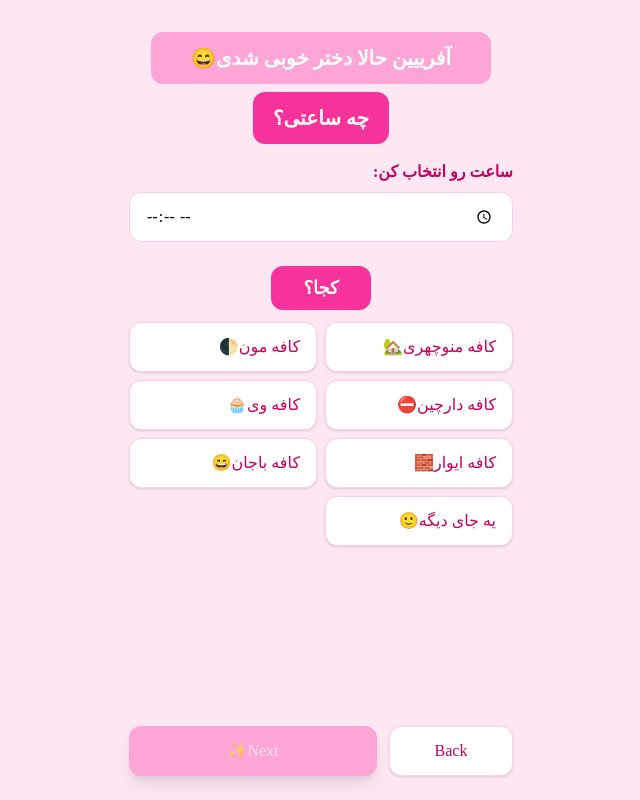
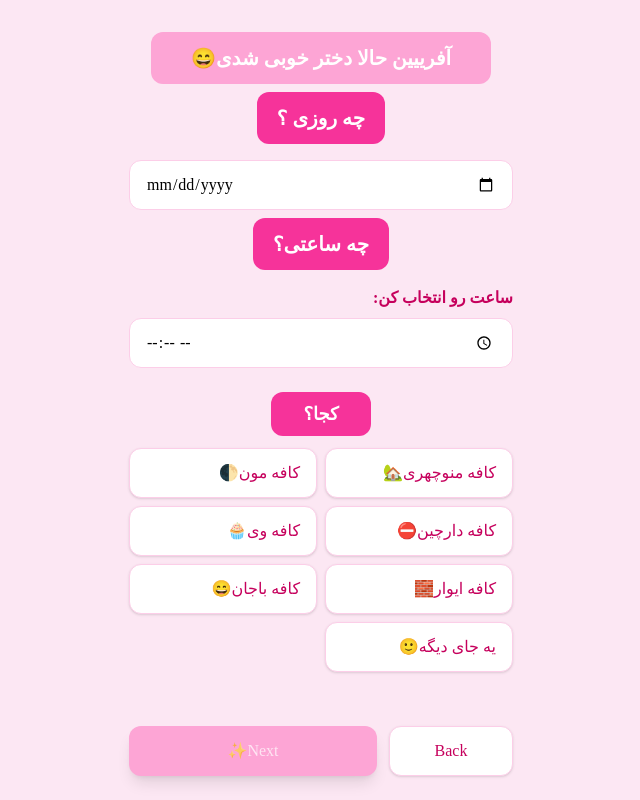
Before and after one commit to Hemo364/date-proposal, a React (Vite) app: page / in a window 1280 px wide. Both pictures are taken after a click on the button "🙄Yes". Shown: the whole page, without its empty margins (319-959 px from the left). Built offline with nearby package versions, Linux system fonts and the light colour scheme; a web font is replaced by a local one.

Commit message:
updating the date inputs

```diff
--- a/src/DateProject/AppDate.jsx
+++ b/src/DateProject/AppDate.jsx
@@ -20,7 +20,7 @@ const AppDate = () => {
     "چاره ای نداری😊",
   ];
   const [step, setStep] = useState("ask");
-  const [info, setInfo] = useState({ time: "", place: "" });
+  const [info, setInfo] = useState({ date: "", time: "", place: "" }); // date اضافه شد
 
   const moveNo = (e) => {
     if (e && e.preventDefault) {
@@ -35,12 +35,11 @@ const AppDate = () => {
     if (!noBtn) return;
 
     const padding = 20;
-    // در نظر گرفتن طولانی‌ترین متن برای محاسبه حاشیه امن (حدود 160 پیکسل عرض و 60 پیکسل ارتفاع)
     const safeWidth = 160;
     const safeHeight = 60;
 
-    const maxLeft = window.innerWidth-40 - safeWidth - padding;
-    const maxTop = window.innerHeight-40 - safeHeight - padding;
+    const maxLeft = window.innerWidth - 40 - safeWidth - padding;
+    const maxTop = window.innerHeight - 40 - safeHeight - padding;
 
     const left = padding + Math.floor(Math.random() * Math.max(0, maxLeft));
     const top = padding + Math.floor(Math.random() * Math.max(0, maxTop));
@@ -54,8 +53,8 @@ const AppDate = () => {
       <SetDate
         initialValue={info}
         onBack={() => setStep("ask")}
-        onNext={({ time, place }) => {
-          setInfo({ time, place });
+        onNext={({ date, time, place }) => {   // date اضافه شد
+          setInfo({ date, time, place });
           setStep("done");
         }}
       />
@@ -65,10 +64,11 @@ const AppDate = () => {
   if (step === "done") {
     return (
       <DateSummary
+        date={info.date}   // date پاس داده شد
         time={info.time}
         place={info.place}
         onRestart={() => {
-          setInfo({ time: "", place: "" });
+          setInfo({ date: "", time: "", place: "" }); // ریست date
           setNoPos(null);
           setNoTextIndex(0);
           setStep("ask");
--- a/src/DateProject/DateSummary.jsx
+++ b/src/DateProject/DateSummary.jsx
@@ -2,7 +2,7 @@ import React, { useEffect, useState } from "react";
 import Confetti from "react-confetti";
 import myImage from "./Assets/downloadNB.png"; // مسیر را چک کنید
 
-export default function DateSummary({ time, place, onRestart }) {
+export default function DateSummary({ time, date, place, onRestart }) {
   // برای موبایل فرندلی بودن، ابعاد صفحه را می‌گیریم
   const [windowDimensions, setWindowDimensions] = useState({
     width: window.innerWidth,
@@ -41,6 +41,11 @@ export default function DateSummary({ time, place, onRestart }) {
         </div>
 
         <div className="mb-8 space-y-4">
+          {/* تغییر ترتیب به: تاریخ، ساعت، مکان */}
+          <div className="flex items-center justify-between p-3 rounded-lg bg-pink-50">
+            <span className="font-semibold text-pink-700">تاریخ</span>
+            <span className="text-gray-700">{date || "—"}</span>
+          </div>
           <div className="flex items-center justify-between p-3 rounded-lg bg-pink-50">
             <span className="font-semibold text-pink-700">ساعت</span>
             <span className="text-gray-700">{time || "—"}</span>
--- a/src/DateProject/SetDate.jsx
+++ b/src/DateProject/SetDate.jsx
@@ -4,11 +4,12 @@ const PLACES = ["کافه منوچهری🏡", "کافه مون🌓", "کافه
 
 const SetDate = ({ onBack, onNext, initialValue }) => {
   const [selectedTime, setSelectedTime] = useState(initialValue?.time ?? "");
+  const [selectedDate, setSelectedDate] = useState(initialValue?.date ?? ""); // اضافه شده
   const [selectedPlace, setSelectedPlace] = useState(initialValue?.place ?? "");
 
   const canNext = useMemo(() => {
-    return Boolean(selectedTime) && Boolean(selectedPlace);
-  }, [selectedTime, selectedPlace]);
+    return Boolean(selectedTime) && Boolean(selectedDate) && Boolean(selectedPlace);
+  }, [selectedTime, selectedDate, selectedPlace]);
 
   return (
 
@@ -16,6 +17,20 @@ const SetDate = ({ onBack, onNext, initialValue }) => {
       <h1 className="px-10 py-3 mt-2 text-xl font-semibold text-center text-white bg-pink-300 rounded-xl">
         آفرییین حالا دختر خوبی شدی😄
       </h1>
+
+      {/* اضافه شده */}
+      <h1 className="px-5 py-3 mt-2 text-xl font-semibold text-center text-white bg-pink-500 rounded-xl">
+        چه روزی ؟
+      </h1>
+      <div className="w-full max-w-sm mt-4">
+        <input
+          type="date"
+          value={selectedDate}
+          onChange={(e) => setSelectedDate(e.target.value)}
+          className="w-full px-4 py-3 bg-white border border-pink-200 rounded-xl focus:outline-none focus:ring-2 focus:ring-pink-400"
+        />
+      </div>
+
       <h1 className="px-5 py-3 mt-2 text-xl font-semibold text-center text-white bg-pink-500 rounded-xl">
         چه ساعتی؟
       </h1>
@@ -70,7 +85,7 @@ const SetDate = ({ onBack, onNext, initialValue }) => {
         <button
           type="button"
           disabled={!canNext}
-          onClick={() => onNext({ time: selectedTime, place: selectedPlace })}
+          onClick={() => onNext({ time: selectedTime, date: selectedDate, place: selectedPlace })}
           className={`w-2/3 py-3 rounded-xl shadow-lg transition flex items-center justify-center ${
             canNext
               ? "bg-pink-600 text-white active:scale-95"
```
Also changed, not shown: 1 other file (tests, documents, lock files or other folders).
